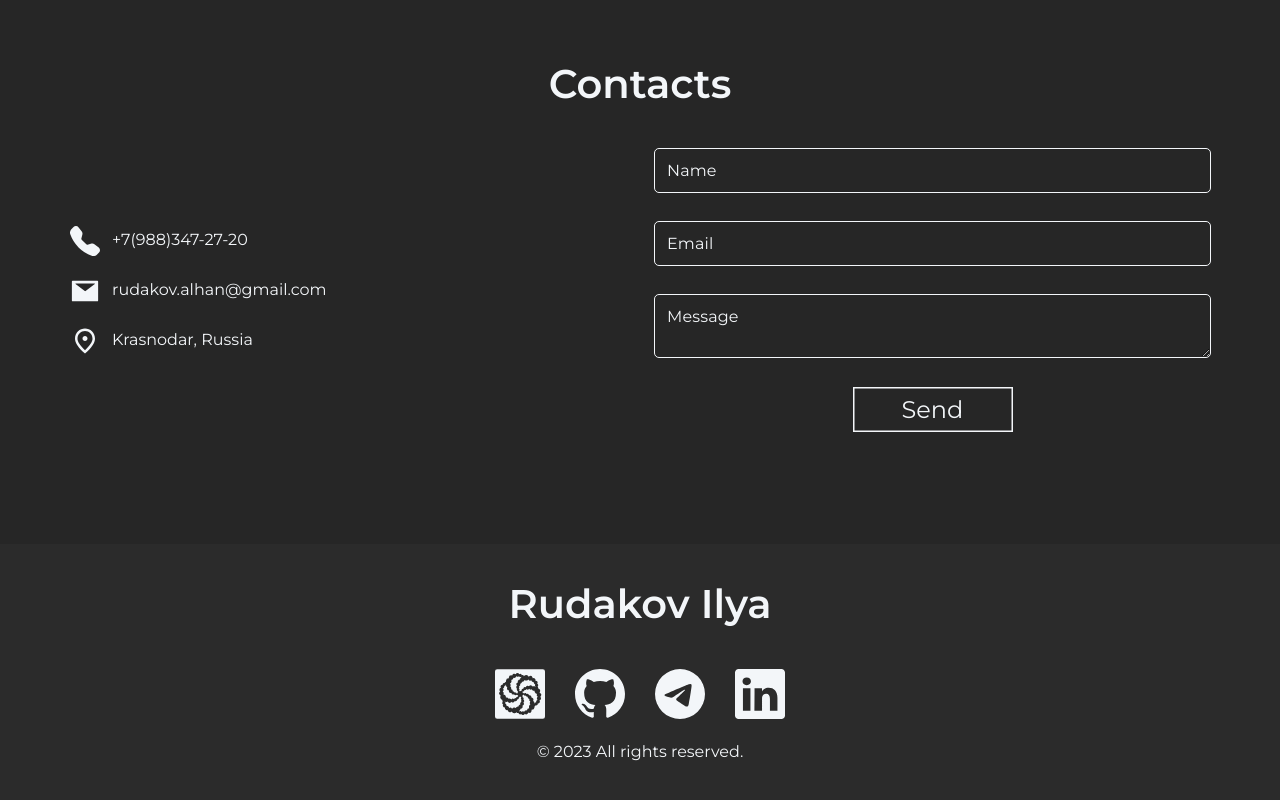
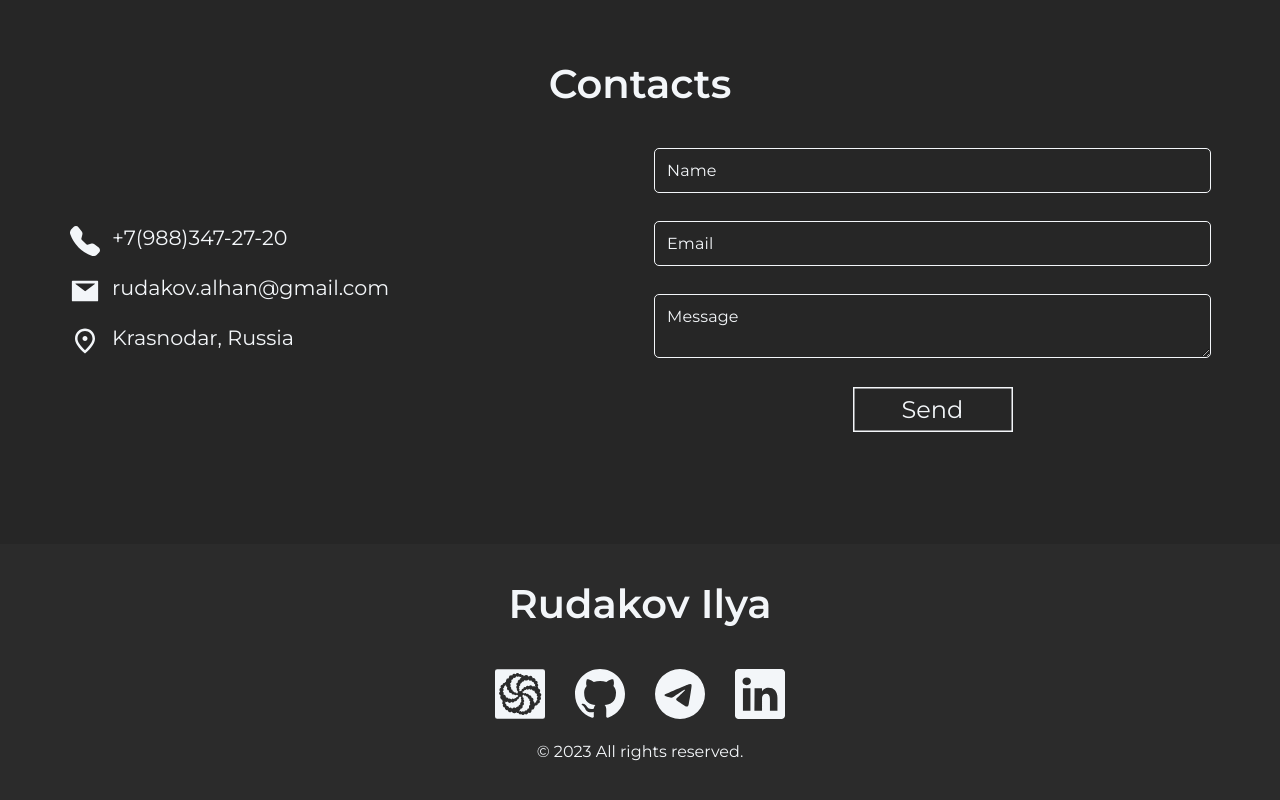
Before and after one commit to RudakovIlya/portfolio, a React (Create React App) app: page / in a window 1280 px wide. Shown: the part 2746-3546 px from the top of the page. Built offline with nearby package versions, Linux system fonts and the light colour scheme.

Commit message:
feat: added animation

```diff
--- a/src/components/Main/Contact/Contact.module.scss
+++ b/src/components/Main/Contact/Contact.module.scss
@@ -28,10 +28,10 @@
       li {
         a {
           display: inline-block;
-          @include adaptive-font(24px, 16px);
 
           span {
             margin-left: 12px;
+            @include adaptive-font(20, 16);
           }
         }
       }
--- a/src/index.scss
+++ b/src/index.scss
@@ -2,6 +2,7 @@
   padding: 0;
   margin: 0;
   border: 0;
+  transition: color, background-color .3s ease;
 }
 
 *,
```
